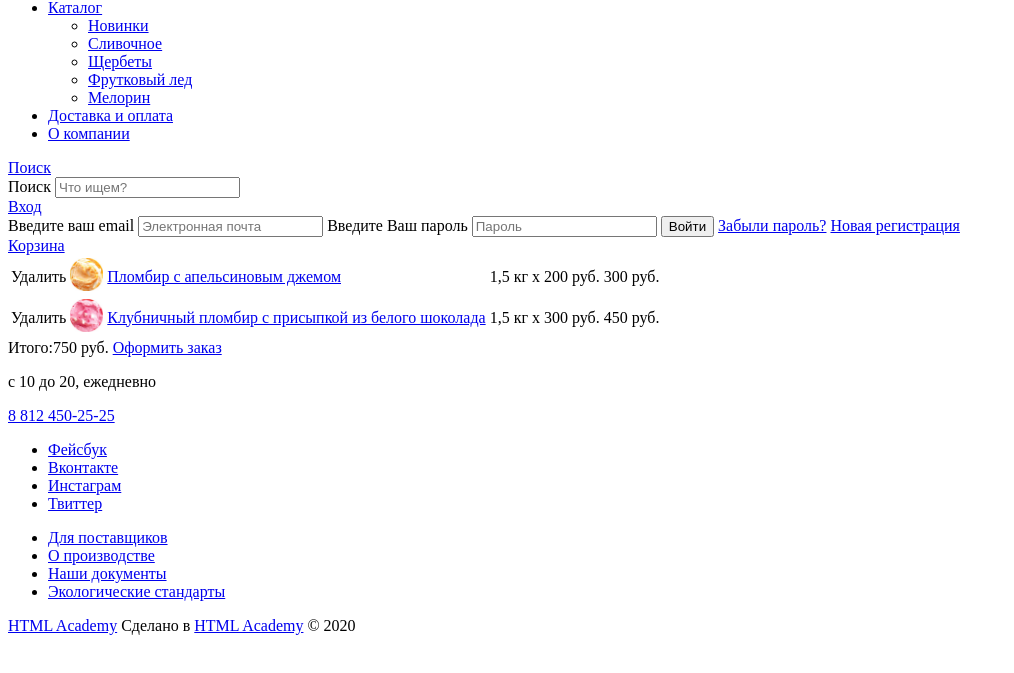
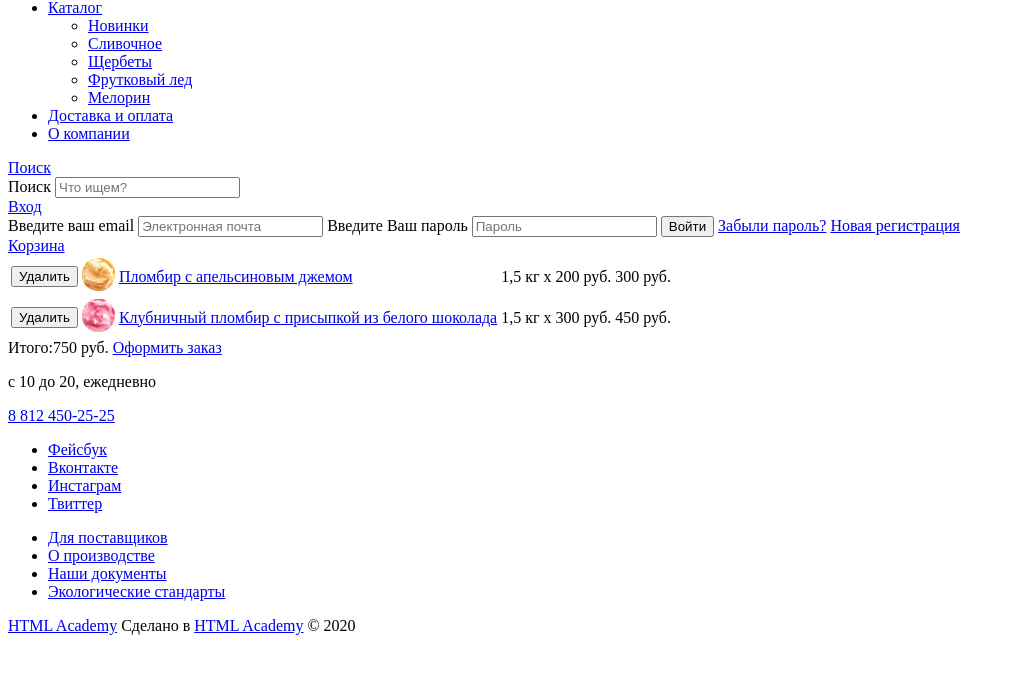
Before and after one commit to Viktoria2805/1450895-gllacy-28, a plain HTML site: page blank.html in a window 1280 px wide. Shown: the part 93-766 px from the top of the page, without its empty margins (0-1014 px from the left). Drawn offline with Linux system fonts and the light colour scheme.

Commit message:
еще одно исправление кнопки удалить

```diff
--- a/blank.html
+++ b/blank.html
@@ -61,7 +61,7 @@
           <table>
             <tr>
               <td>
-                <span>Удалить</span>
+                <button type="button">Удалить</button>
               </td>
               <td>
                 <a href="blank.html">
@@ -80,7 +80,7 @@
             </tr>
             <tr>
               <td>
-                <span>Удалить</span>
+                <button type="button">Удалить</button>
               </td>
               <td>
                 <a href="blank.html">
```
Also changed, not shown: catalog.html (+2 -2 lines), index.html (+2 -2 lines).
